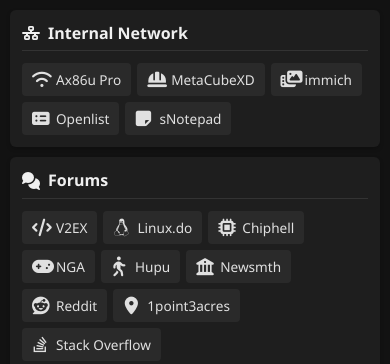
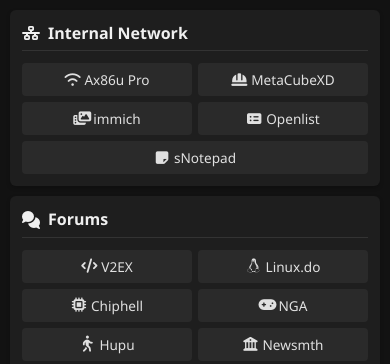
Before and after one commit to jr7chysd/jr7chysd.github.io, a plain HTML site: page index.html in a window 390 px wide. Shown: the top 364 px of the page. Drawn offline with Linux system fonts and the light colour scheme.

Commit message:
minor fix to layout

```diff
--- a/index.html
+++ b/index.html
@@ -60,8 +60,9 @@
         }
 
         .nav-link {
-            display: inline-flex;
+            display: flex;
             align-items: center;
+            justify-content: center;
             padding: 8px 12px;
             background-color: #2a2a2a;
             border-radius: 4px;
@@ -70,6 +71,10 @@
             transition: all 0.15s ease;
             white-space: nowrap;
             border: none;
+            flex: 1 1 0; /* 平均分配宽度 */
+            min-width: 120px; /* 最小宽度 */
+            max-width: 200px; /* 最大宽度 */
+            text-align: center;
         }
 
         .nav-link:hover {
@@ -106,6 +111,25 @@
             background-color: #40407a;
         }
 
+        /* 响应式设计 - 根据屏幕宽度调整每行项目数 */
+        @media (min-width: 1200px) {
+            .nav-link {
+                flex: 1 1 calc(20% - 7px); /* 每行最多5个 */
+            }
+        }
+
+        @media (min-width: 768px) and (max-width: 1199px) {
+            .nav-link {
+                flex: 1 1 calc(25% - 7px); /* 每行最多4个 */
+            }
+        }
+
+        @media (min-width: 480px) and (max-width: 767px) {
+            .nav-link {
+                flex: 1 1 calc(33.333% - 7px); /* 每行最多3个 */
+            }
+        }
+
         @media (max-width: 768px) {
             body {
                 padding: 10px;
@@ -126,7 +150,10 @@
             }
 
             .nav-link {
+                flex: 1 1 calc(50% - 6px); /* 每行最多2个 */
                 padding: 7px 10px;
+                min-width: 100px;
+                max-width: none;
             }
 
             .link-text {
@@ -135,6 +162,17 @@
 
             .category-title {
                 font-size: 1rem;
+            }
+
+            .nav-link i {
+                font-size: 0.9rem;
+                margin-right: 4px;
+            }
+        }
+
+        @media (max-width: 320px) {
+            .nav-link {
+                flex: 1 1 100%; /* 每行1个 */
             }
         }
     </style>
```
